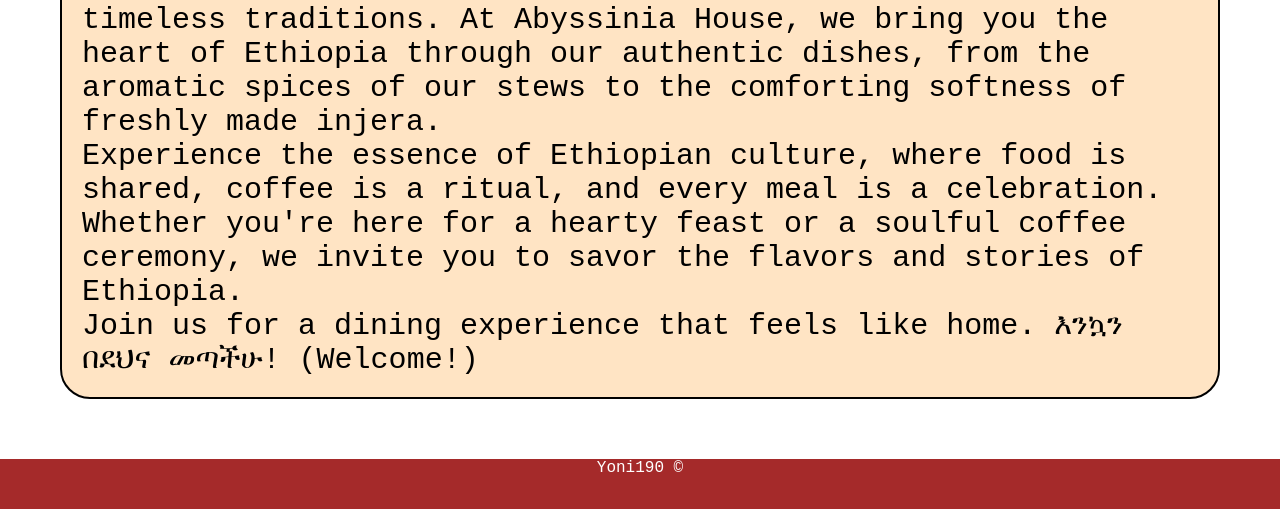
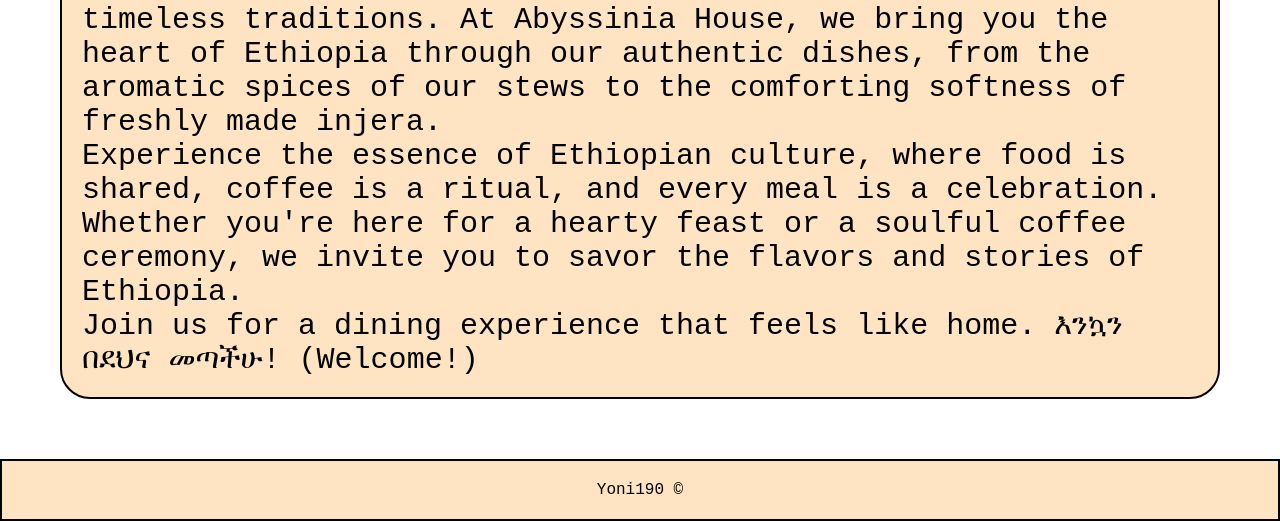
Before and after one commit to Yoni190/restaurant_page, a website built with webpack: page src/template.html in a window 1280 px wide. Shown: the part 292-813 px from the top of the page. Built offline with nearby package versions, Linux system fonts and the light colour scheme.

Commit message:
Edit footer style

```diff
--- a/src/style.css
+++ b/src/style.css
@@ -30,7 +30,6 @@
 }
 
 #content {
-    background-color: bisque;
     margin: 60px;
     border-radius: 30px;
 }
@@ -40,20 +39,18 @@
     display: grid;
     grid-template-rows: auto 1fr auto;
 }
-header, #content{
+header, #content, footer{
     border: 2px solid black;
     padding: 20px;
 }
 header, footer{
     text-align: center;
 }
-header{
+header, footer, #content{
     background-color: bisque;
 }
 footer{
     min-height: 50px;
-    background-color: brown;
-    color: white;
 }
 
 
```
